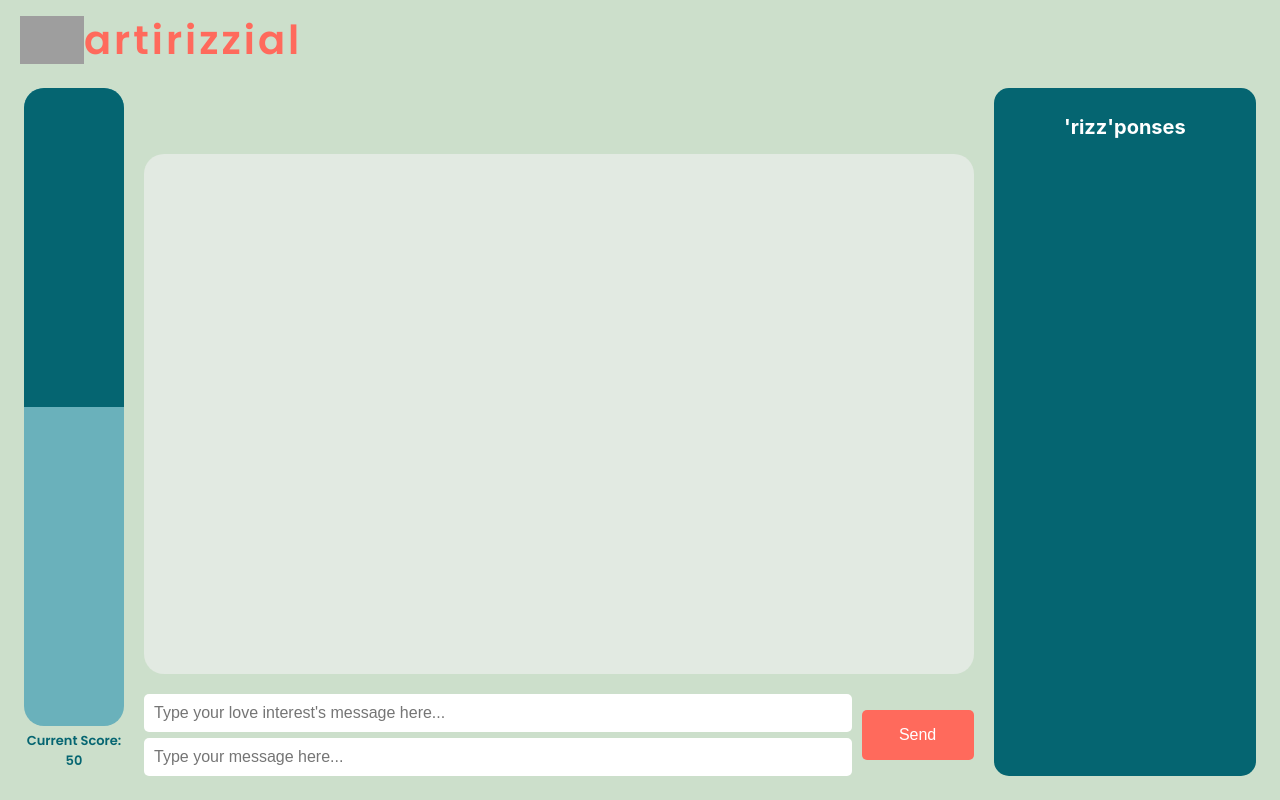
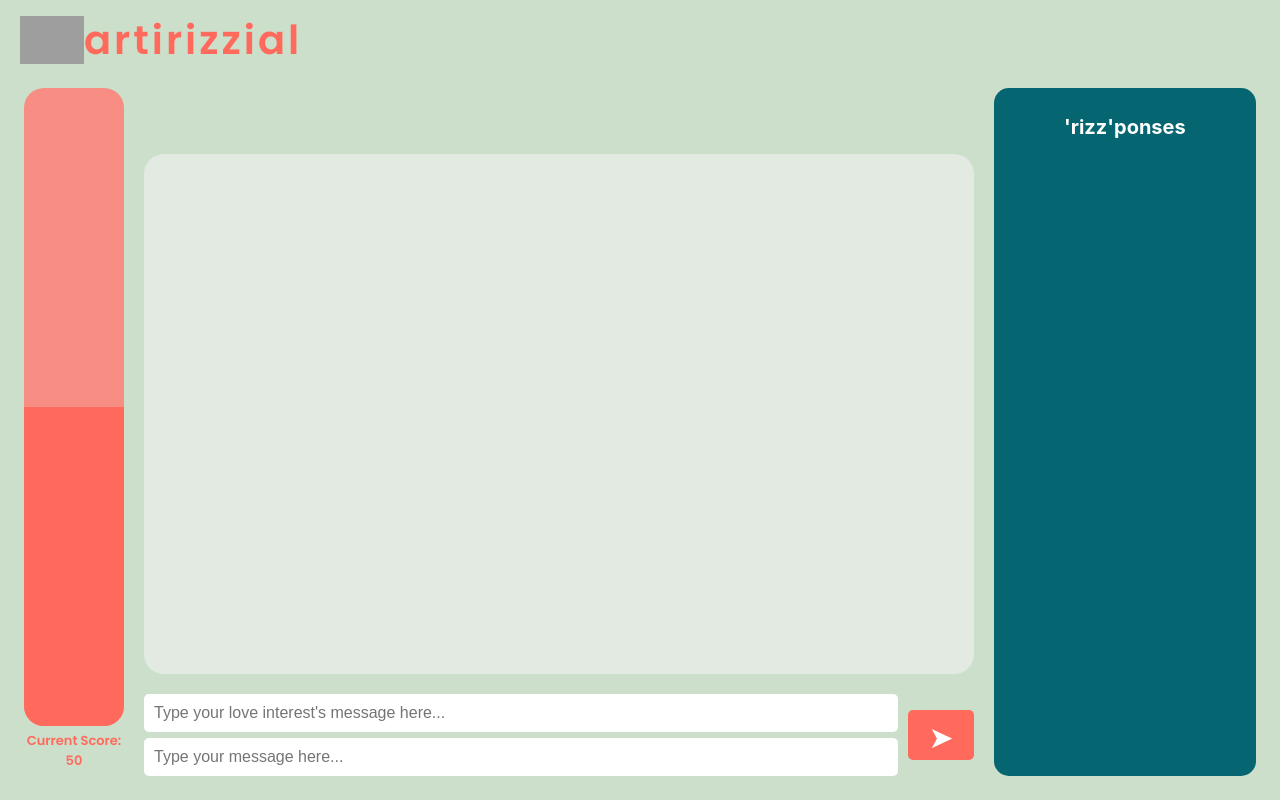
Before and after one commit to lindat03/artirizzial-site, a React (Create React App) app: page / in a window 1280 px wide. Built offline with nearby package versions, Linux system fonts and the light colour scheme; grey boxes are pictures that could not be loaded.

Commit message:
ui changes

```diff
--- a/src/components/Chat/Chat.css
+++ b/src/components/Chat/Chat.css
@@ -23,7 +23,8 @@
   margin-bottom: 10px;
   margin-left: auto;
   width: fit-content;
-  padding: 10px;
+  font-size: 16px;
+  padding: 14px;
   text-align: right;
   word-wrap: break-word;
   overflow-wrap: break-word;
@@ -36,7 +37,8 @@
   margin-bottom: 10px;
   margin-right: auto;
   width: fit-content;
-  padding: 10px;
+  font-size: 16px;
+  padding: 14px;
   word-wrap: break-word;
   overflow-wrap: break-word;
   /* display: inline-block;
@@ -92,16 +94,23 @@ input[type="text"] {
 button[type="submit"] {
   background-color: #FF6A5C;
   color: white;
-  font-size: 16px;
+  font-size: 30px;
   padding: 10px 20px;
   border: none;
   border-radius: 5px;
   cursor: pointer;
   height: 60%;
+  width: fit-content;
 }
 
 button[type="submit"]:hover {
   background-color: #f9897f;
+}
+
+.send-icon{
+  width:50%;
+  height: auto;
+
 }
 
 .chat-container {
--- a/src/components/Chat/Chat.jsx
+++ b/src/components/Chat/Chat.jsx
@@ -63,7 +63,7 @@ function Chat({ callBack }) {
               onChange={handleMeInputChange}
             />
         </div>
-        <button type="submit" className="submit-btn">Send</button>
+        <button type="submit" className="submit-btn">➤</button>
       </form>
     </div>
   );
--- a/src/components/Navigation/Navigation.css
+++ b/src/components/Navigation/Navigation.css
@@ -9,9 +9,9 @@
 .navigation-bar-container {
     display: flex;
     flex-direction: column;
-    justify-content: space-between;
+    justify-content: end;
     align-items: center;
-    background-color: #6ab1bb;
+    background-color: #f78d83;
     color: #fff;
     height: 100%;
     box-sizing: border-box;
@@ -33,14 +33,14 @@
   .navigation-indicator {
     /* height: 10px; */
     width: 100%;
-    background-color: #056571;
+    background-color: #FF6A5C;
     border-radius: 20px;
-    border-bottom-left-radius: 0px;
-    border-bottom-right-radius: 0px;
+    border-top-left-radius: 0px;
+    border-top-right-radius: 0px;
   }
   .navigation-indicator-complete{
     width: 100%;
-    background-color: #056571;
+    background-color: #FF6A5C;
     border-radius: 20px;
   }
 
@@ -49,6 +49,6 @@
     margin-top: 5px;
     margin-bottom: 5px;
     font-size: 13px;
-    color: #056571;
+    color: #FF6A5C;
     font-family: 'Poppins', sans-serif;
   }
```
